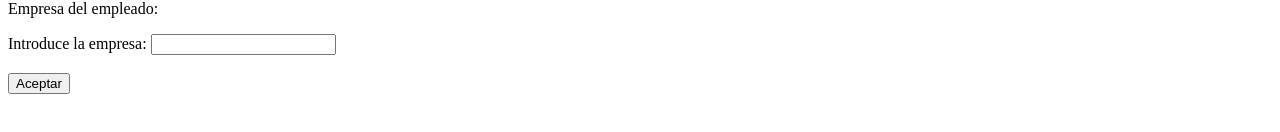
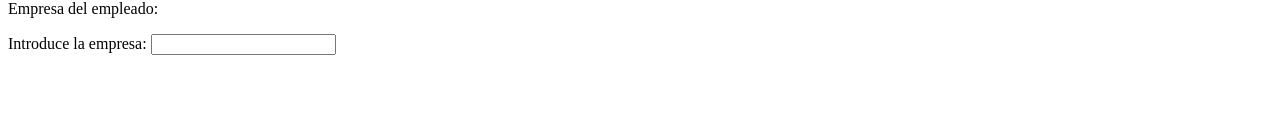
Before and after one commit to ndrr15/firstAplication, an Angular app: page / in a window 1280 px wide. Shown: the part 318-450 px from the top of the page. Built offline with nearby package versions, Linux system fonts and the light colour scheme.

Commit message:
se realiza ejercicio sin boton

```diff
--- a/src/app/empleado/empleado.component.html
+++ b/src/app/empleado/empleado.component.html
@@ -5,8 +5,8 @@
     <p>Empresa del empleado: {{empresa.value}}</p>
 </div>
 <div>
-    Introduce la empresa: <input type = "text" #empresa>
+    Introduce la empresa: <input type = "text" #empresa (keyup)="0">
     <br/>
     <br/>
-    <input type = "button" value = "Aceptar" (click) = "llamaEmpresa(empresa.value)">
+
 </div>
--- a/src/app/empleado/empleado.component.ts
+++ b/src/app/empleado/empleado.component.ts
@@ -15,9 +15,6 @@ export class EmpleadoComponent implements OnInit {
   // getEdad(){
   //   return this.edad;
   // }
-  llamaEmpresa(value:String) {
-
-  }
   constructor() { }
   ngOnInit(): void {
   }
```
